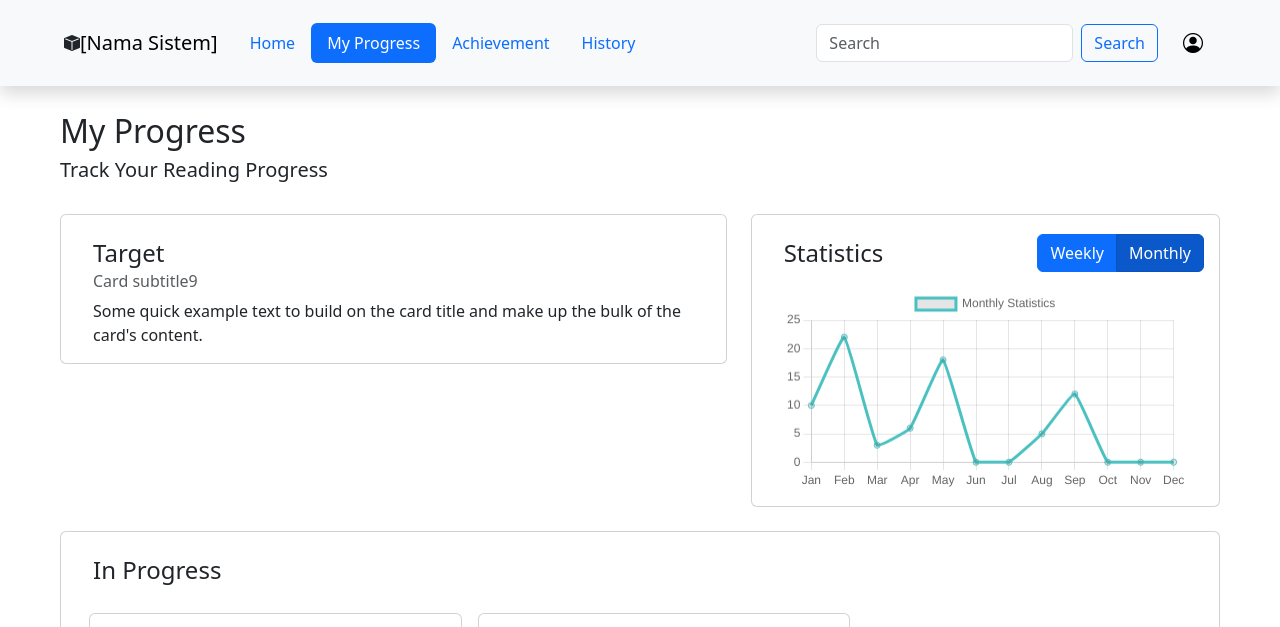
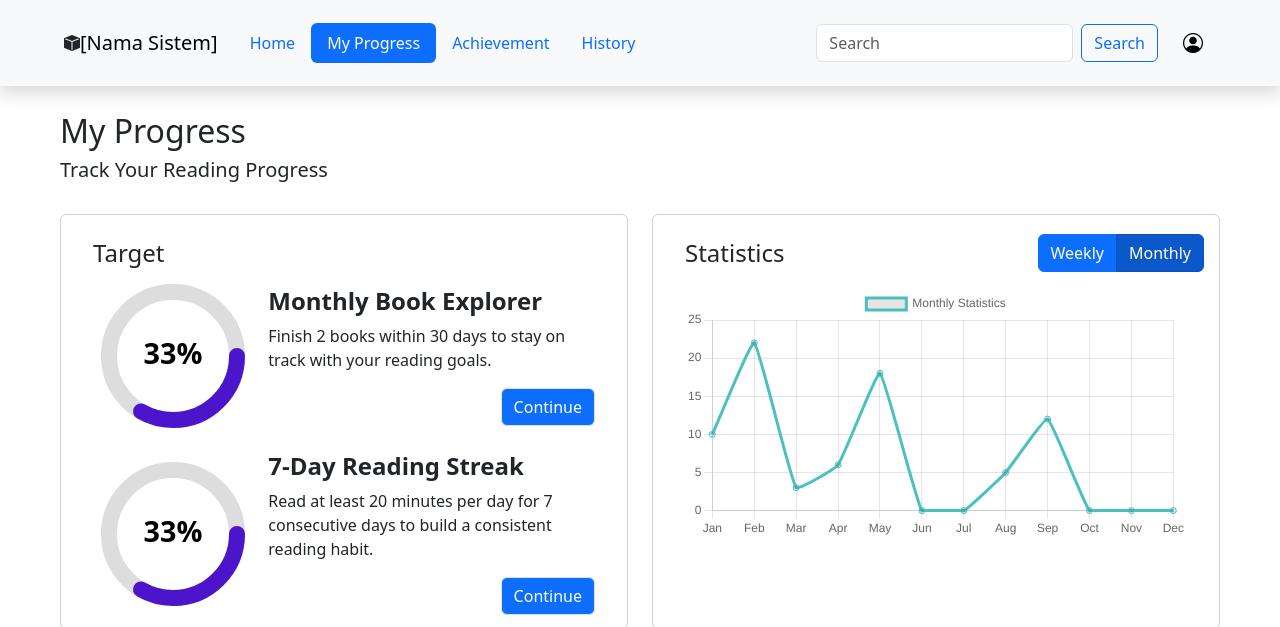
Before and after one commit to jovinjuan/web-project, a PHP site: page /myprogress.php in a window 1280 px wide. Shown: the top 627 px of the page. Run offline with PHP 8.4, Linux system fonts and the light colour scheme.

Commit message:
Update myprogress.php

```diff
--- a/myprogress.php
+++ b/myprogress.php
@@ -32,7 +32,7 @@
         line-clamp: 4;
         box-orient: vertical;
       }
-      .inProgressTitle {
+      .card-title {
         overflow: hidden;
         display: -webkit-box;
         -webkit-line-clamp: 1;
@@ -52,6 +52,17 @@
         position: absolute;
         top: 15px;
         right: 15px;
+      }
+      .progress-ring {
+        width: 160px;
+        height: 160px;
+        border-radius: 50%;
+        border: 8px solid #dee2e6;
+        border-top: 8px solid rgb(76, 21, 203);
+        transform: rotate(45deg);
+      }
+      .fixed-height-chart {
+        height: 415px;
       }
     </style>
   </head>
@@ -120,23 +131,131 @@
         <h5>Track Your Reading Progress</h5>
         <div class="row g-4 mt-2">
           <!-- Circle Chart -->
-          <div class="col-7">
-            <div class="card px-3 pt-2">
+          <div class="col-6">
+            <div class="card px-3 pt-2 fixed-height-chart">
               <div class="card-body">
                 <h4 class="card-title">Target</h4>
-                <h6 class="card-subtitle mb-2 text-body-secondary">
-                  Card subtitle9
-                </h6>
-                <p class="card-text">
-                  Some quick example text to build on the card title and make up
-                  the bulk of the card's content.
-                </p>
+                <!-- Ring Chart 1 -->
+                <div class="row align-items-center mb-3 mt-">
+                  <div class="col-4">
+                    <svg width="160" height="160" viewBox="0 0 100 100">
+                      <!-- Background Circle -->
+                      <circle
+                        cx="50"
+                        cy="50"
+                        r="40"
+                        stroke="#ddd"
+                        stroke-width="10"
+                        fill="none"
+                      />
+                      <!-- Progress Circle -->
+                      <circle
+                        cx="50"
+                        cy="50"
+                        r="40"
+                        stroke="rgb(76, 21, 203)"
+                        stroke-width="10"
+                        fill="none"
+                        stroke-dasharray="251.2"
+                        stroke-dashoffset="167.5"
+                        stroke-linecap="round"
+                      />
+                      <!-- Percentage Text -->
+                      <text
+                        x="50"
+                        y="55"
+                        font-size="18"
+                        text-anchor="middle"
+                        fill="black"
+                        font-weight="bold"
+                      >
+                        33%
+                      </text>
+                    </svg>
+                  </div>
+                  <div class="col-md-8">
+                    <h4 class="fw-bold">Monthly Book Explorer</h4>
+                    <p class="card-text">
+                      Finish 2 books within 30 days to stay on track with your
+                      reading goals.
+                    </p>
+
+                    <div
+                      class="d-flex align-items-center justify-content-between"
+                    >
+                      <button
+                        type="button"
+                        class="btn btn-primary border rounded ms-auto"
+                      >
+                        Continue
+                      </button>
+                      <h6 class="fw-bold display"></h6>
+                    </div>
+                  </div>
+                </div>
+
+                <!-- Ring Chart 2 -->
+                <div class="row align-items-center mt-2 mb-2">
+                  <div class="col-4">
+                    <svg width="160" height="160" viewBox="0 0 100 100">
+                      <!-- Background Circle -->
+                      <circle
+                        cx="50"
+                        cy="50"
+                        r="40"
+                        stroke="#ddd"
+                        stroke-width="10"
+                        fill="none"
+                      />
+                      <!-- Progress Circle -->
+                      <circle
+                        cx="50"
+                        cy="50"
+                        r="40"
+                        stroke="rgb(76, 21, 203)"
+                        stroke-width="10"
+                        fill="none"
+                        stroke-dasharray="251.2"
+                        stroke-dashoffset="167.5"
+                        stroke-linecap="round"
+                      />
+                      <!-- Percentage Text -->
+                      <text
+                        x="50"
+                        y="55"
+                        font-size="18"
+                        text-anchor="middle"
+                        fill="black"
+                        font-weight="bold"
+                      >
+                        33%
+                      </text>
+                    </svg>
+                  </div>
+                  <div class="col-md-8">
+                    <h4 class="fw-bold">7-Day Reading Streak</h4>
+                    <p class="card-text">
+                      Read at least 20 minutes per day for 7 consecutive days to
+                      build a consistent reading habit.
+                    </p>
+                    <div
+                      class="d-flex align-items-center justify-content-between"
+                    >
+                      <button
+                        type="button"
+                        class="btn btn-primary border rounded ms-auto"
+                      >
+                        Continue
+                      </button>
+                    </div>
+                  </div>
+                </div>
               </div>
             </div>
           </div>
           <!-- Line Chart -->
-          <div class="col-5">
-            <div class="card px-3 pt-2">
+          <div class="col-6">
+            <div class="card px-3 pt-2 fixed-height-chart">
               <div class="card-body">
                 <h4 class="card-title">Statistics</h4>
                 <h6 class="card-subtitle mb-2 text-body-secondary"></h6>
@@ -219,17 +338,13 @@
                         </div>
                         <div class="col-md-8">
                           <div class="card-body">
-                            <h5 class="card-title inProgressTitle">
-                              ducimus qui blanditiis praesentium
-                            </h5>
+                            <h5 class="card-title">Silent Echo</h5>
                             <p class="card-text p-0">
-                              "At vero eos et accusamus et iusto odio
-                              dignissimos ducimus qui blanditiis praesentium
-                              voluptatum deleniti atque corrupti quos dolores et
-                              quas molestias excepturi sint occaecati cupiditate
-                              non provident, similique sunt in culpa qui officia
-                              deserunt mollitia animi, id est laborum et dolorum
-                              fuga.
+                              After a global catastrophe leaves most of the
+                              world mute, one woman discovers she can still
+                              speak. Hunted for the secrets she holds, she
+                              embarks on a journey to uncover the truth behind
+                              humanity’s silence.
                             </p>
                             <progress id="progress" value="32" max="100">
                               32%
@@ -259,21 +374,17 @@
                         </div>
                         <div class="col-md-8">
                           <div class="card-body">
-                            <h5 class="card-title inProgressTitle">
-                              ducimus qui blanditiis praesentium
-                            </h5>
+                            <h5 class="card-title">Threads of Destiny</h5>
                             <p class="card-text p-0">
-                              "At vero eos et accusamus et iusto odio
-                              dignissimos ducimus qui blanditiis praesentium
-                              voluptatum deleniti atque corrupti quos dolores et
-                              quas molestias excepturi sint occaecati cupiditate
-                              non provident, similique sunt in culpa qui officia
-                              deserunt mollitia animi, id est laborum et dolorum
-                              fuga.
+                              Two souls, bound by fate across lifetimes, must
+                              find each other again before the world collapses.
+                              Will they uncover their connection in time, or
+                              will history repeat itself?
                             </p>
                             <progress id="progress" value="32" max="100">
                               32%
                             </progress>
+
                             <!-- Continue Button -->
                             <div
                               class="btn btn-primary position-absolute bottom-0 end-0 m-3"
@@ -299,17 +410,12 @@
                         </div>
                         <div class="col-md-8">
                           <div class="card-body">
-                            <h5 class="card-title inProgressTitle">
-                              ducimus qui blanditiis praesentium
-                            </h5>
+                            <h5 class="card-title">The Alchemist’s Curse</h5>
                             <p class="card-text p-0">
-                              "At vero eos et accusamus et iusto odio
-                              dignissimos ducimus qui blanditiis praesentium
-                              voluptatum deleniti atque corrupti quos dolores et
-                              quas molestias excepturi sint occaecati cupiditate
-                              non provident, similique sunt in culpa qui officia
-                              deserunt mollitia animi, id est laborum et dolorum
-                              fuga.
+                              An ambitious young scholar discovers an ancient
+                              formula that promises eternal life. But as he
+                              unlocks its secrets, he realizes that some
+                              knowledge comes with a price too high to pay.
                             </p>
                             <progress id="progress" value="32" max="100">
                               32%
@@ -339,17 +445,12 @@
                         </div>
                         <div class="col-md-8">
                           <div class="card-body">
-                            <h5 class="card-title inProgressTitle">
-                              ducimus qui blanditiis praesentium
-                            </h5>
+                            <h5 class="card-title">The Fractured Path</h5>
                             <p class="card-text p-0">
-                              "At vero eos et accusamus et iusto odio
-                              dignissimos ducimus qui blanditiis praesentium
-                              voluptatum deleniti atque corrupti quos dolores et
-                              quas molestias excepturi sint occaecati cupiditate
-                              non provident, similique sunt in culpa qui officia
-                              deserunt mollitia animi, id est laborum et dolorum
-                              fuga.
+                              A detective with a troubled past stumbles upon a
+                              case that leads him down a road where reality and
+                              illusion blur. As he uncovers the truth, he must
+                              confront the demons he's been running from.
                             </p>
                             <progress id="progress" value="32" max="100">
                               32%
@@ -379,17 +480,13 @@
                         </div>
                         <div class="col-md-8">
                           <div class="card-body">
-                            <h5 class="card-title inProgressTitle">
-                              ducimus qui blanditiis praesentium
-                            </h5>
+                            <h5 class="card-title">Echoes of Eternity</h5>
                             <p class="card-text p-0">
-                              "At vero eos et accusamus et iusto odio
-                              dignissimos ducimus qui blanditiis praesentium
-                              voluptatum deleniti atque corrupti quos dolores et
-                              quas molestias excepturi sint occaecati cupiditate
-                              non provident, similique sunt in culpa qui officia
-                              deserunt mollitia animi, id est laborum et dolorum
-                              fuga.
+                              In a world where memories can be stored and
+                              replayed like movies, a woman discovers a
+                              forgotten past that could change the fate of
+                              humanity. But some secrets are meant to stay
+                              buried
                             </p>
                             <progress id="progress" value="32" max="100">
                               32%
```
